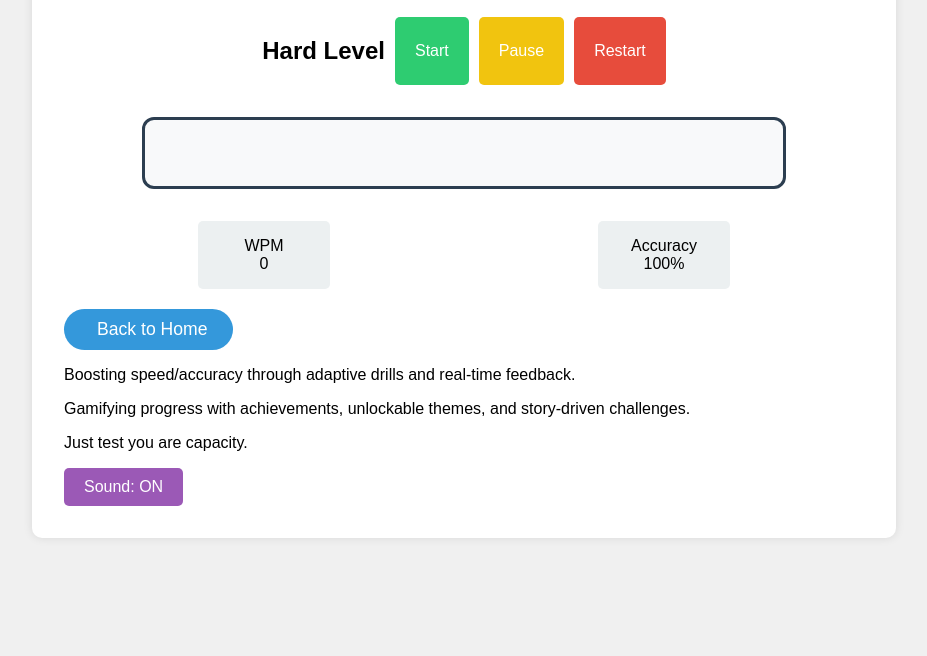
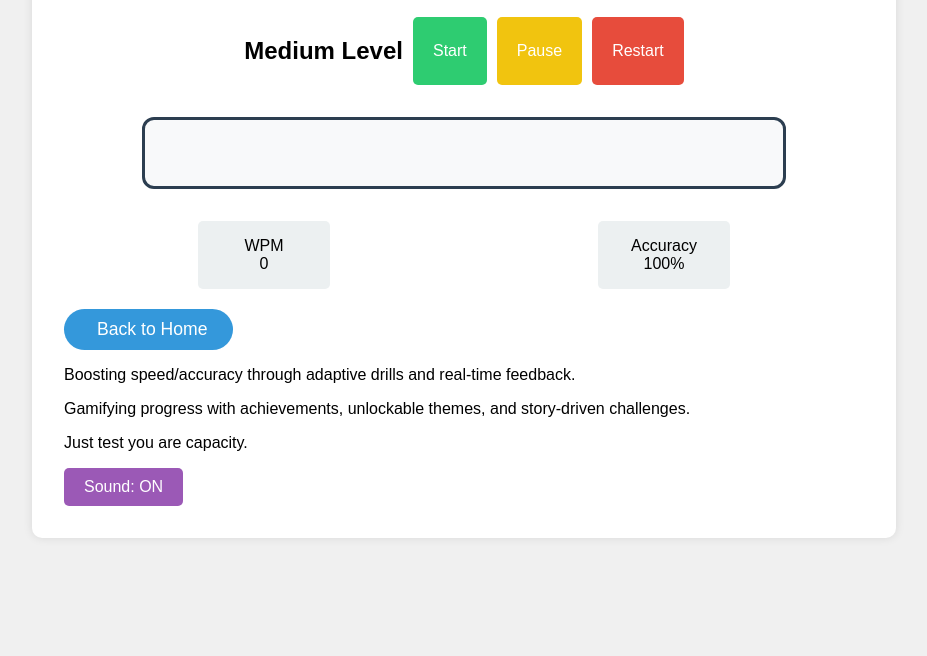
Before and after one commit to ocky07/ockyTypingApp, a plain HTML site: page page2.html in a window 1280 px wide. Shown: the part 184-840 px from the top of the page, without its empty margins (176-1103 px from the left). Drawn offline with Linux system fonts and the light colour scheme.

Commit message:
Update page2.html

```diff
--- a/page2.html
+++ b/page2.html
@@ -122,7 +122,7 @@
             }
         }
 
-        /* Add these new button styles */
+
         .game-controls {
             display: flex;
             gap: 10px;
@@ -222,7 +222,7 @@
         </div>
         <div class="game-controls">
 
-            <h2>Hard Level</h2>
+            <h2>Medium Level</h2>
             <button class="game-btn start-btn">Start</button>
             <button class="game-btn pause-btn" disabled>Pause</button>
             <button class="game-btn restart-btn" onclick="location.reload()">Restart</button>
@@ -230,7 +230,7 @@
         <div class="word-display"></div>
         <input type="text" class="input-field" autofocus disabled>
         <div class="stats-container">
-            <!-- ... existing stat boxes ... -->
+
             <div class="stat-box">
                 <div>WPM</div>
                 <div class="wpm">0</div>
@@ -240,7 +240,7 @@
                 <div class="accuracy">100%</div>
             </div>
         </div>
-        <!-- Add this to index.html's game-container -->
+
         <button class="nav-btn" onclick="window.location.href='index.html'" style="margin-top: 20px;">
             <i class="fas fa-home"></i>
             Back to Home
@@ -460,7 +460,7 @@
                 this.startButton.disabled = false;
                 this.pauseButton.disabled = true;
                 this.inputField.disabled = true;
-                // alert(`Game Over! Score: ${this.score} | WPM: ${this.wpmElement.textContent} | Accuracy: ${this.accuracyElement.textContent}`);
+
 
                 const modalHTML = `
         <div class="end-modal">
```
